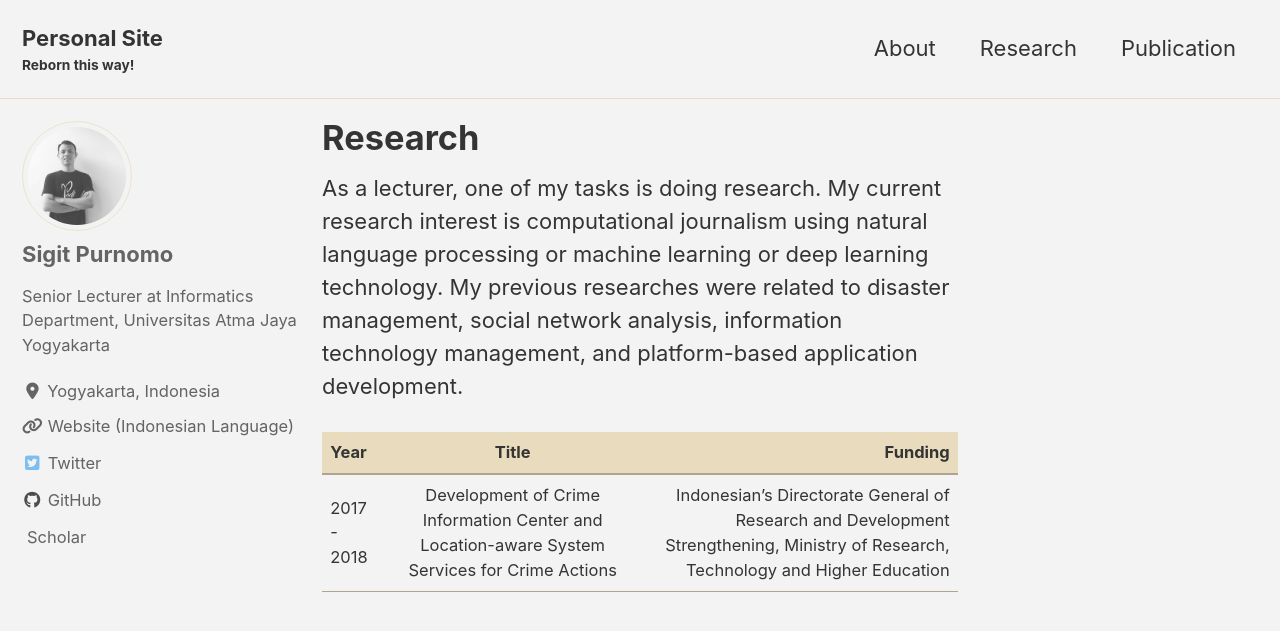
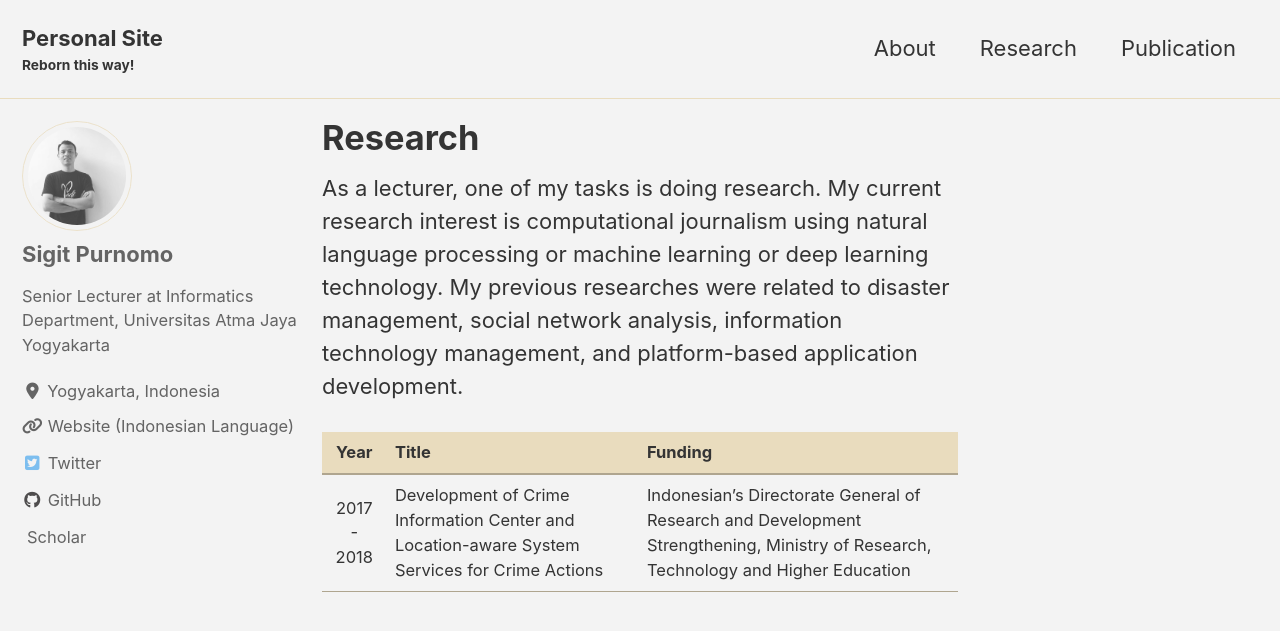
Before and after one commit to sigit-purnomo/sigit-purnomo.github.io, a Jekyll site: the page built from _pages/research.md, in a window 1280 px wide and 900 px high. Shown: the top 631 px of the window. Built offline with Jekyll 4.4.1, drawn with Linux system fonts in a browser that asks for light colours; cached includes are drawn as plain includes; nearby versions of some CDN libraries; a style sheet for code colours, icons or effects is not loaded.

```diff
--- a/_pages/research.md
+++ b/_pages/research.md
@@ -10,6 +10,6 @@ modified: 2020-04-25
 
 As a lecturer, one of my tasks is doing research. My current research interest is computational journalism using natural language processing or machine learning or deep learning technology. My previous researches were related to disaster management, social network analysis, information technology management, and platform-based application development.
 
-| Year          | Title           | Funding  |
-| ------------- |:-------------:| -----:|
+| Year          | Title          | Funding       |
+| :-----------: | -------------- | ------------- |
 | 2017 - 2018   | Development of Crime Information Center and Location-aware System Services for Crime Actions | Indonesian’s Directorate General of Research and Development Strengthening, Ministry of Research, Technology and Higher Education |
```
